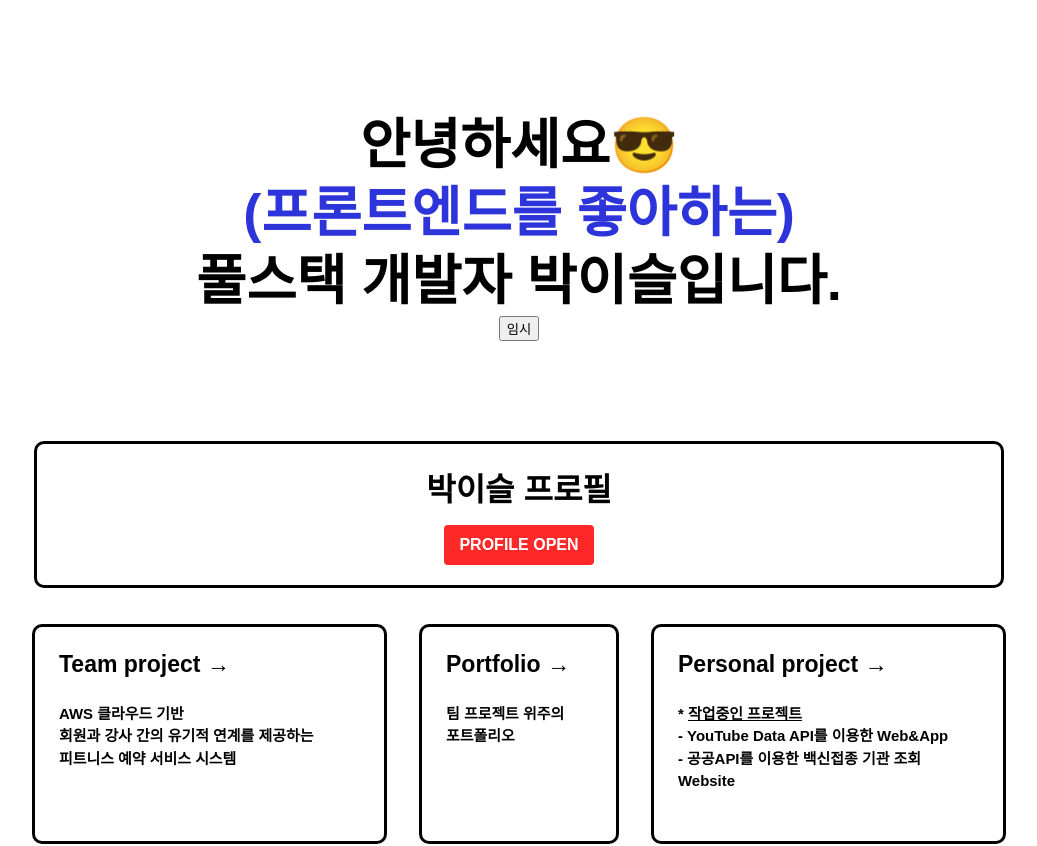
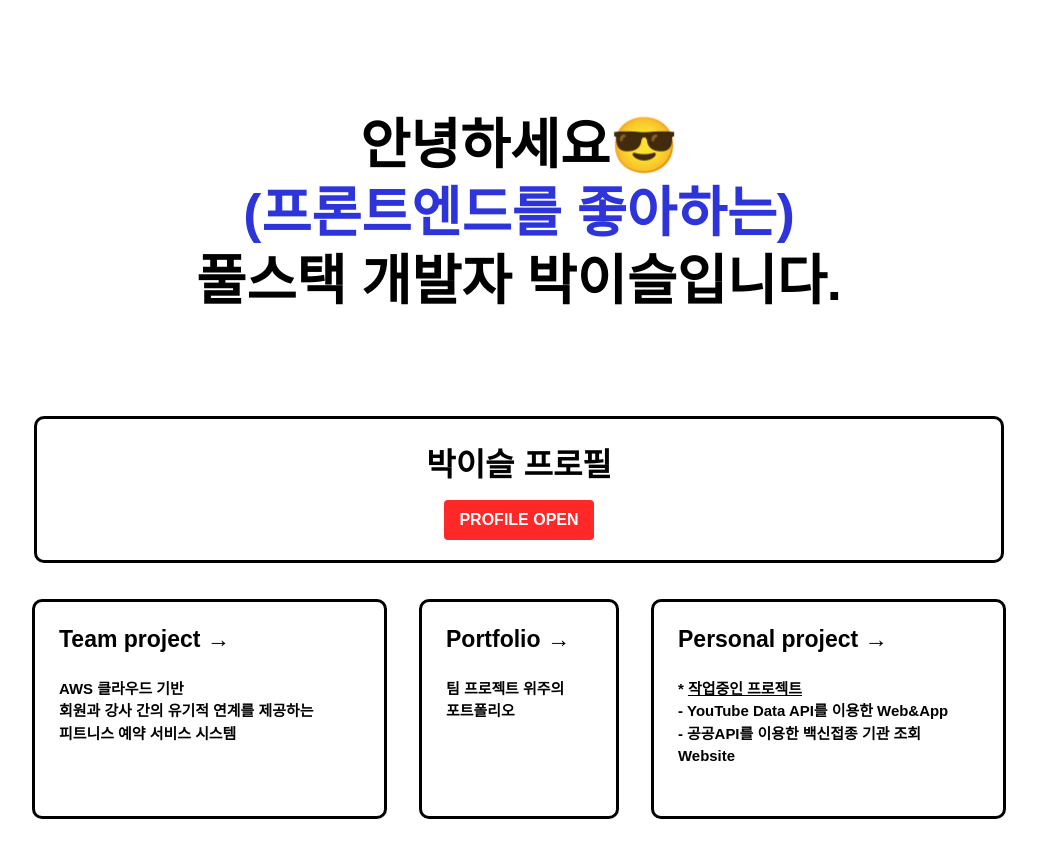
Before and after one commit to iseulpark218/parkiseul-CV, a Next.js app: page / in a window 1280 px wide. Shown: the top 846 px of the page, without its empty margins (121-1158 px from the left). Built offline with nearby package versions, Linux system fonts and the light colour scheme; a web font is replaced by a local one.

Commit message:
delete btn

```diff
--- a/pages/index.tsx
+++ b/pages/index.tsx
@@ -8,7 +8,6 @@ import { useState, useCallback } from "react";
 import Modal from "./components/Modal";
 // import styled from "styled-components";
 
-// const Home: NextPage = () => {
 const Home = () => {
   // 모달시작
   const [isOpenModal, setOpenModal] = useState<boolean>(false);
@@ -31,11 +30,7 @@ const Home = () => {
           풀스택 개발자 박이슬입니다.
         </h1>
         {/* 모달시작 */}
-        <div>
-          <button>
-            <a href="../team/team">임시</a>
-          </button>
-        </div>
+
         <div className={styles.modal_main}>
           <div className={styles.modal_title}>박이슬 프로필</div>
           {isOpenModal && (
```
